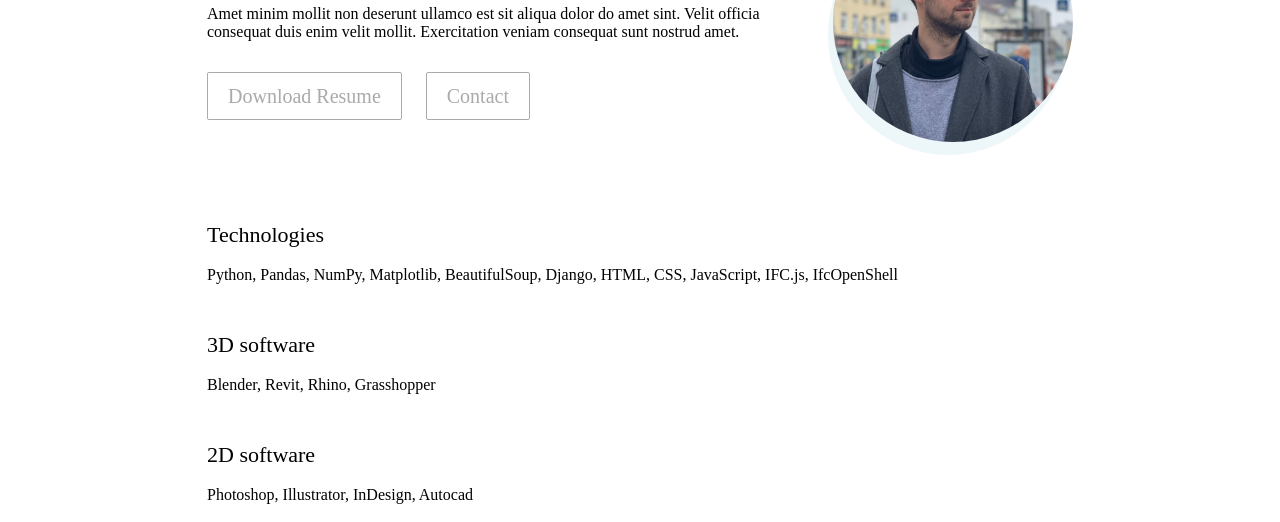
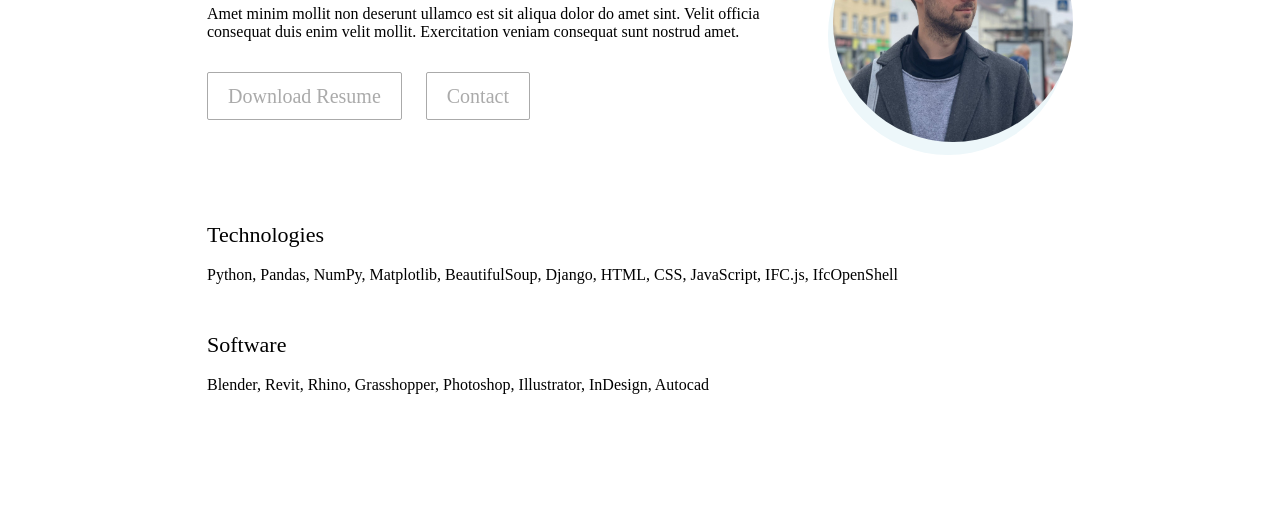
Before and after one commit to mariovalkovic/mariovalkovic.github.io, a plain HTML site: page index.html in a window 1280 px wide. Shown: the part 278-800 px from the top of the page. Drawn offline with nearby package versions, Linux system fonts and the light colour scheme.

Commit message:
Update index.html

```diff
--- a/index.html
+++ b/index.html
@@ -106,10 +106,8 @@
             <div class="col-md">
               <h4 class="smTitle">Technologies</h4>
               <span class="ksText pb-5">Python, Pandas, NumPy, Matplotlib, BeautifulSoup, Django, HTML, CSS, JavaScript, IFC.js, IfcOpenShell</span>
-              <h4 class="smTitle">3D software</h4>
-              <span class="ksText pb-5">Blender, Revit, Rhino, Grasshopper</span>
-              <h4 class="smTitle">2D software</h4>
-              <span class="ksText">Photoshop, Illustrator, InDesign, Autocad</span>
+              <h4 class="smTitle">Software</h4>
+              <span class="ksText pb-5">Blender, Revit, Rhino, Grasshopper, Photoshop, Illustrator, InDesign, Autocad</span>
             </div>
           </div>
         </div>
```
